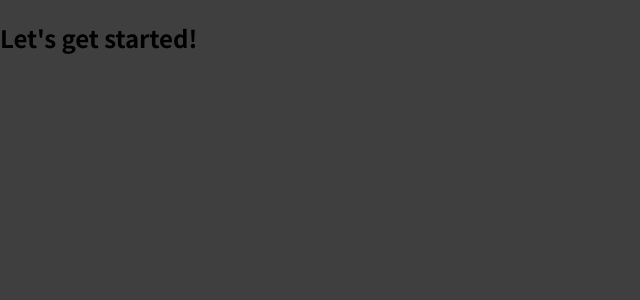
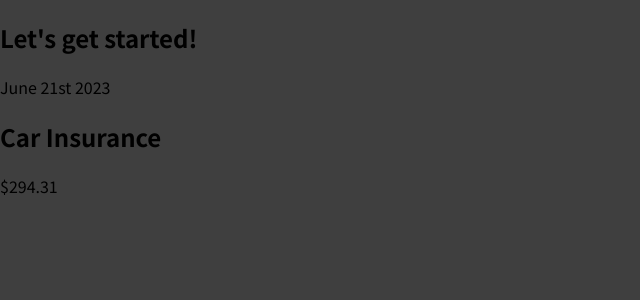
Before and after one commit to Harsha513/Expense-Tracker, a JavaScript app: page / in a window 1280 px wide. Shown: the top 300 px of the page, without its empty margins (0-640 px from the left). Built offline with nearby package versions, Linux system fonts and the light colour scheme.

Commit message:
Build ExpenseItem Component

```diff
--- a/src/App.js
+++ b/src/App.js
@@ -1,7 +1,10 @@
+import ExpenseItem from "./components/ExpenseItem";
+
 function App() {
   return (
     <div>
       <h2>Let's get started!</h2>
+      <ExpenseItem></ExpenseItem>
     </div>
   );
 }
--- /dev/null
+++ b/src/components/ExpenseItem.js
@@ -0,0 +1,15 @@
+function ExpenseItem() {
+    return (
+        <div>
+            <div>
+                June 21st 2023
+            </div>
+            <div>
+                <h2>Car Insurance</h2>
+                <div>$294.31</div>
+            </div>
+        </div>
+    )
+}
+
+export default ExpenseItem;
```
